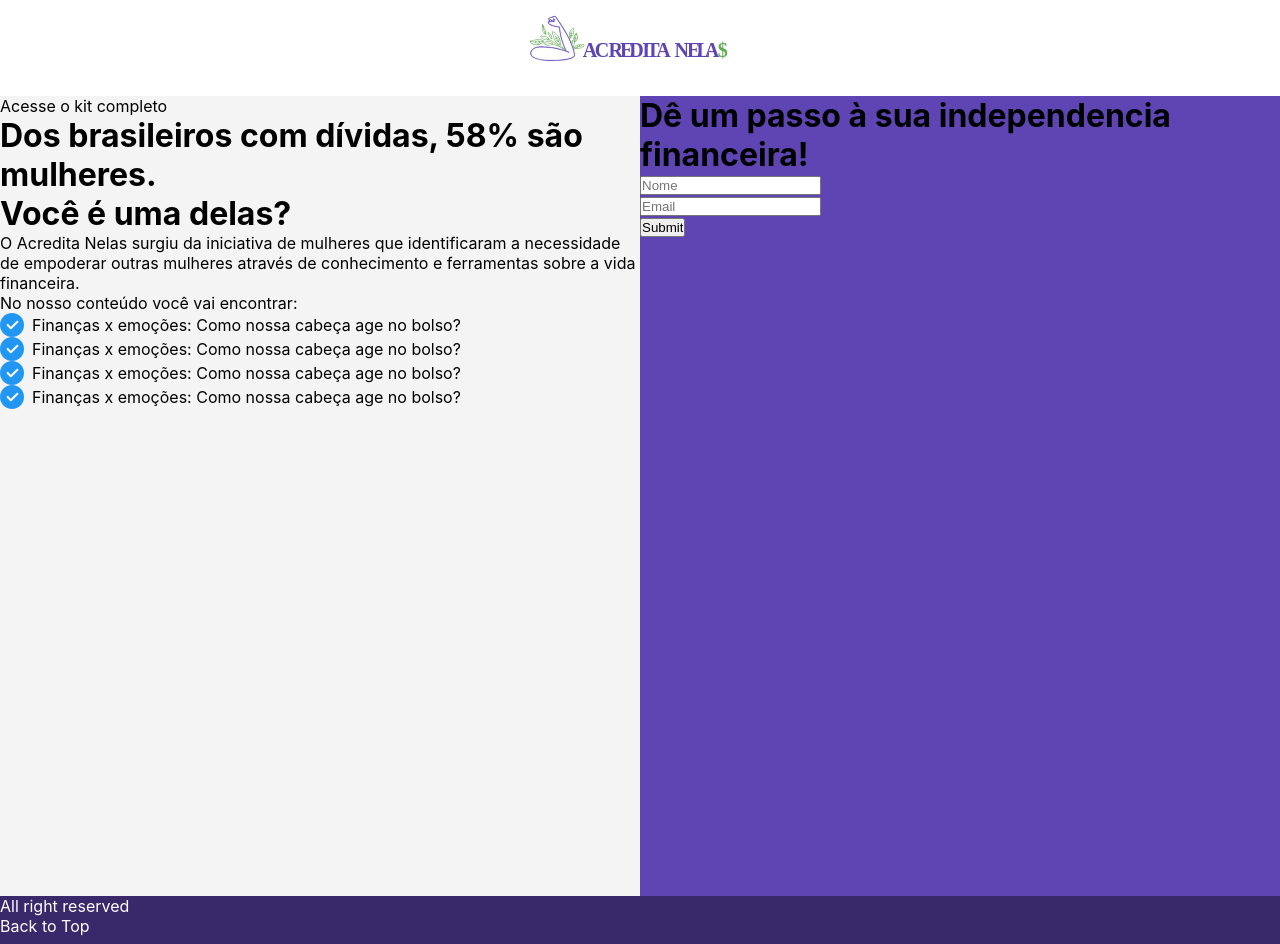
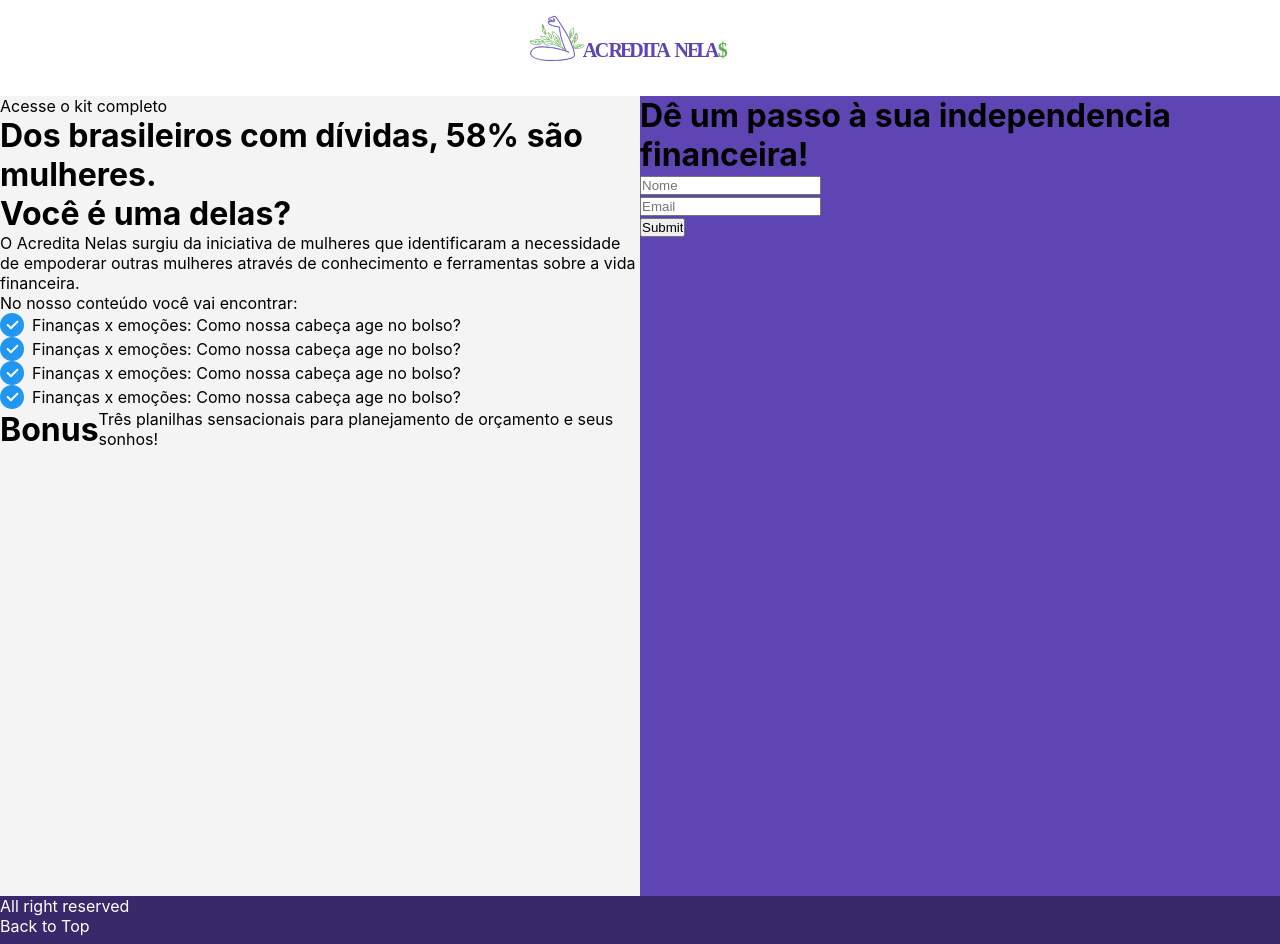
Before and after one commit to rafaelapitta/show-me-the-leads, a React (Create React App) app: page / in a window 1280 px wide. Built offline with nearby package versions, Linux system fonts and the light colour scheme; a web font is replaced by a local one.

Commit message:
final-structure

```diff
--- a/src/Landing.css
+++ b/src/Landing.css
@@ -65,6 +65,12 @@ header {
   margin-right: 0.5rem;
 }
 
+#bonus {
+  display: flex;
+  align-items: center;
+  align-content: center;
+}
+
 /* SECTION FORMULÁRIO */
 
 .form {
--- a/src/Landing.tsx
+++ b/src/Landing.tsx
@@ -46,6 +46,11 @@ function Landing() {
             <img src={Check} alt="check"/>
             <p>Finanças x emoções: Como nossa cabeça age no bolso?</p>
           </div>
+
+          <div id="bonus">
+            <h1>Bonus</h1>
+            <p>Três planilhas sensacionais para planejamento de orçamento e seus sonhos!</p>
+          </div>
         </div>
 
       {/* FORM */}
```
